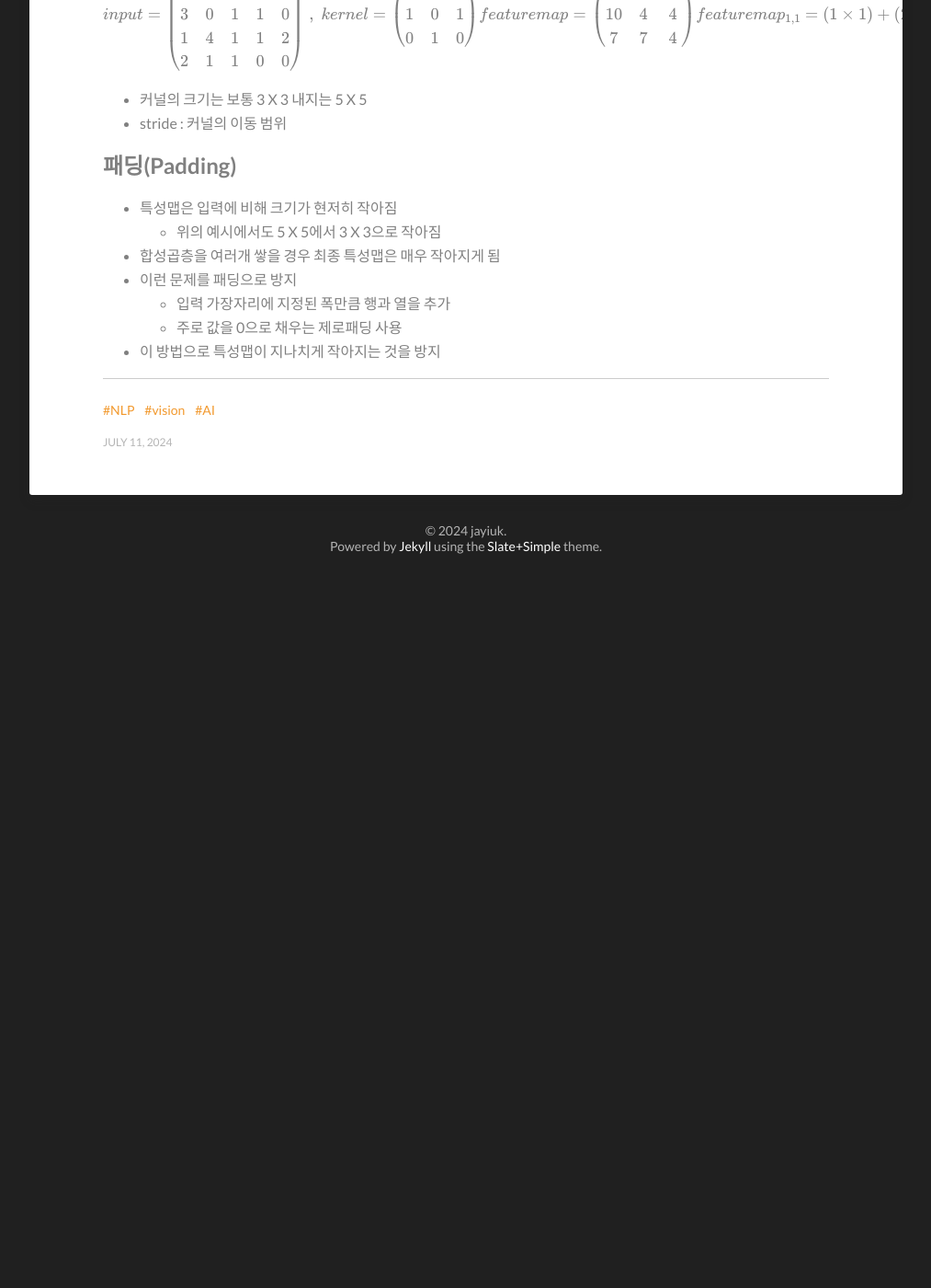
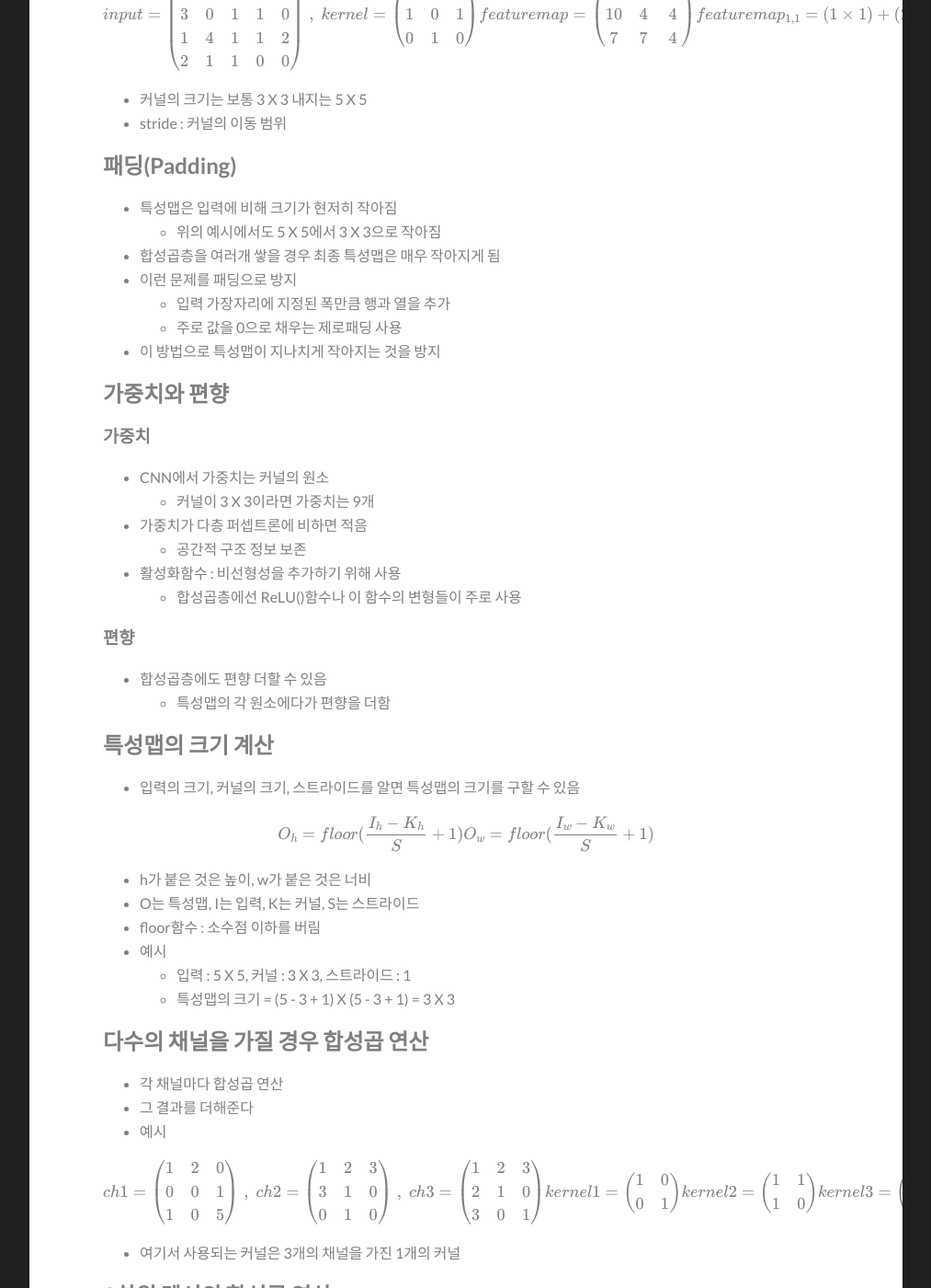
Before and after one commit to jayiuk/jayiuk.github.io, a Jekyll site: the page built from _posts/2024-07-11-CNN.md, in a window 1280 px wide and 1400 px high, scrolled down 920 px. Shown: the whole window at 92% size, without its empty margins (133-1146 px from the left). Built offline with Jekyll 4.4.1, drawn with Linux system fonts in a browser that asks for light colours; formulas are drawn with MathJax 3; comment, search, counter and statistics services are not loaded; before the commit the page ends 1550 px from its top, so only the background shows below that; some of the changed text lies outside the part shown.

Commit message:
study CNN

```diff
--- a/_posts/2024-07-11-CNN.md
+++ b/_posts/2024-07-11-CNN.md
@@ -59,3 +59,105 @@ $$input = \begin {pmatrix}
   - 입력 가장자리에 지정된 폭만큼 행과 열을 추가
   - 주로 값을 0으로 채우는 제로패딩 사용
 - 이 방법으로 특성맵이 지나치게 작아지는 것을 방지
+
+## 가중치와 편향
+### 가중치
+- CNN에서 가중치는 커널의 원소
+  - 커널이 3 X 3이라면 가중치는 9개
+- 가중치가 다층 퍼셉트론에 비하면 적음
+  - 공간적 구조 정보 보존
+- 활성화함수 : 비선형성을 추가하기 위해 사용
+  - 합성곱층에선 ReLU()함수나 이 함수의 변형들이 주로 사용
+
+### 편향
+- 합성곱층에도 편향 더할 수 있음
+  - 특성맵의 각 원소에다가 편향을 더함
+
+## 특성맵의 크기 계산
+- 입력의 크기, 커널의 크기, 스트라이드를 알면 특성맵의 크기를 구할 수 있음
+
+$$O_h = floor(\frac{I_h - K_h}{S} + 1) \\ O_w = floor(\frac{I_w - K_w}{S} + 1)$$
+
+- h가 붙은 것은 높이, w가 붙은 것은 너비
+- O는 특성맵, I는 입력, K는 커널, S는 스트라이드
+- floor함수 : 소수점 이하를 버림
+- 예시
+  - 입력 : 5 X 5, 커널 : 3 X 3, 스트라이드 : 1
+  - 특성맵의 크기 = (5 - 3 + 1) X (5 - 3 + 1) = 3 X 3
+
+## 다수의 채널을 가질 경우 합성곱 연산
+- 각 채널마다 합성곱 연산
+- 그 결과를 더해준다
+- 예시
+
+$$ch1 = \begin {pmatrix}
+              1 & 2 & 0 \\
+              0 & 0 & 1 \\
+              1 & 0 & 5
+              \end {pmatrix} \;,\;
+ch2 = \begin {pmatrix}
+            1 & 2 & 3 \\
+            3 & 1 & 0 \\
+            0 & 1 & 0
+            \end {pmatrix} \;,\;
+ch3 = \begin {pmatrix}
+            1 & 2 & 3 \\
+            2 & 1 & 0 \\
+            3 & 0 & 1
+            \end {pmatrix} \\
+kernel1 = \begin {pmatrix}
+           1 & 0 \\
+           0 & 1
+           \end {pmatrix}
+kernel2 = \begin {pmatrix}
+           1 & 1 \\
+           1 & 0
+           \end {pmatrix}
+kernel3 = \begin {pmatrix}
+           0 & 0 \\
+           0 & 1
+           \end {pmatrix}\\
+fm1 = \begin {pmatrix}
+       1 & 3 \\
+       0 & 5
+       \end {pmatrix}
+fm2 = \begin {pmatrix}
+       6 & 6 \\
+       4 & 2
+       \end {pmatrix}
+fm3 = \begin {pmatrix}
+       1 & 0 \\
+       0 & 1
+       \end {pmatrix} \\
+featuremap = \begin {pmatrix}
+              8 & 9 \\
+              4 & 8
+              \end {pmatrix}$$
+
+- 여기서 사용되는 커널은 3개의 채널을 가진 1개의 커널
+
+## 3차원 텐서의 합성곱 연산
+![conv16_final](https://github.com/jayiuk/jayiuk.github.io/assets/58243784/49a09278-8943-41eb-9157-daf4c6efbfe8)
+
+- 3차원 텐서의 합성곱 연산 후 특성맵의 채널은 1임
+
+![conv17_final_final](https://github.com/jayiuk/jayiuk.github.io/assets/58243784/feac63dc-d8d2-4eaa-9c0d-cd86b24b42c6)
+
+- 위 이미지는 커널을 여러개 사용하는 경우
+- 사용된 커널의 수는 특성맵의 채널이 됨
+- 이 경우 Ci와 C0가 주어졌을 때 가중치 매개변수의 수를 구할 수 있음
+  - 합성곱층에서 가중치 : 커널의 원소
+  - 커널의 크기 : Ki X Ko
+  - 커널의 크기(채널도 포함) : Ki X Ko X Ci
+  - 커널의 개수도 포함 : Ki X Ko X Ci X Co
+
+$$가중치 \,\ 매개변수의 \,\ 총 \,\ 수 \;=\; K_i \times K_o \times C_i \times C_o$$
+
+## 풀링
+- 일반적으로 합성곱층 이후 풀링층을 추가
+- 풀링층에선 특성맵을 다운샘플링
+  - 특성맵의 크기를 줄임
+- 커널과 스트라이드 개념 다 있음
+- 풀링 연산
+  - maxpooling : 특성맵과 커널이 겹치는 원소들 중 최댓값만 뽑아냄
+  - averagepooling : 특성맵과 커널이 겹치는 원소들의 평균 추출
```
